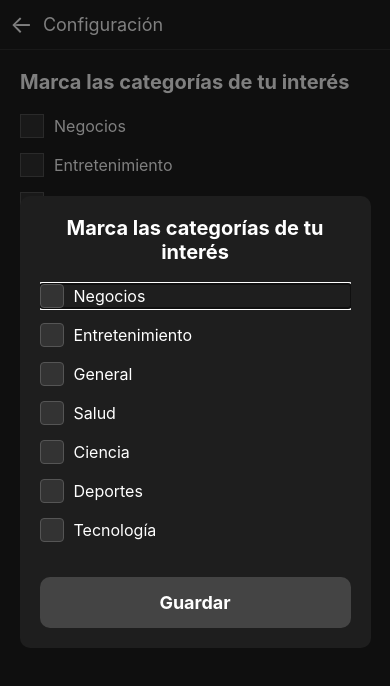
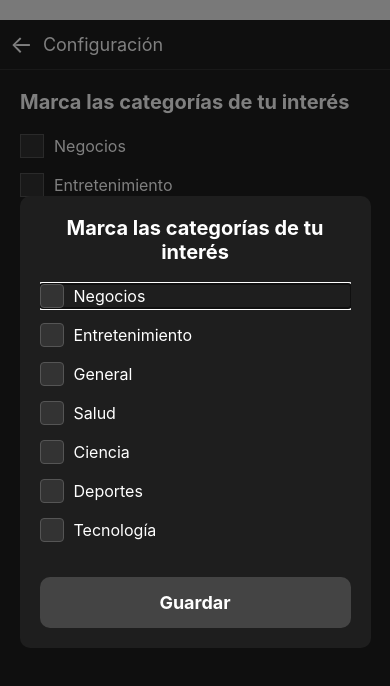
Before and after one commit to JosueGarcia-UDB/news-react-native, a React Native app: screen /Configuracion in a window 390 px wide. Shown: the top 686 px of the page. Built offline with nearby package versions, Linux system fonts and the light colour scheme.

Commit message:
style: add margin to screen Configuration

```diff
--- a/src/screens/Configuracion.jsx
+++ b/src/screens/Configuracion.jsx
@@ -1,5 +1,5 @@
 import React from 'react';
-import { SafeAreaView, View, Text, TouchableOpacity, ScrollView, StyleSheet } from 'react-native';
+import { SafeAreaView, View, Text, TouchableOpacity, ScrollView, StyleSheet, Platform } from 'react-native';
 import useCategorias from '../hooks/useCategorias'
 
 const Configuracion = ({ navigation }) => {
@@ -53,6 +53,7 @@ const styles = StyleSheet.create({
   contenedor: {
     flex: 1,
     backgroundColor: '#1E1E1E',
+    marginTop: Platform.OS === "ios" ? 0 : 20
   },
   cabecera: {
     flexDirection: 'row',
```
